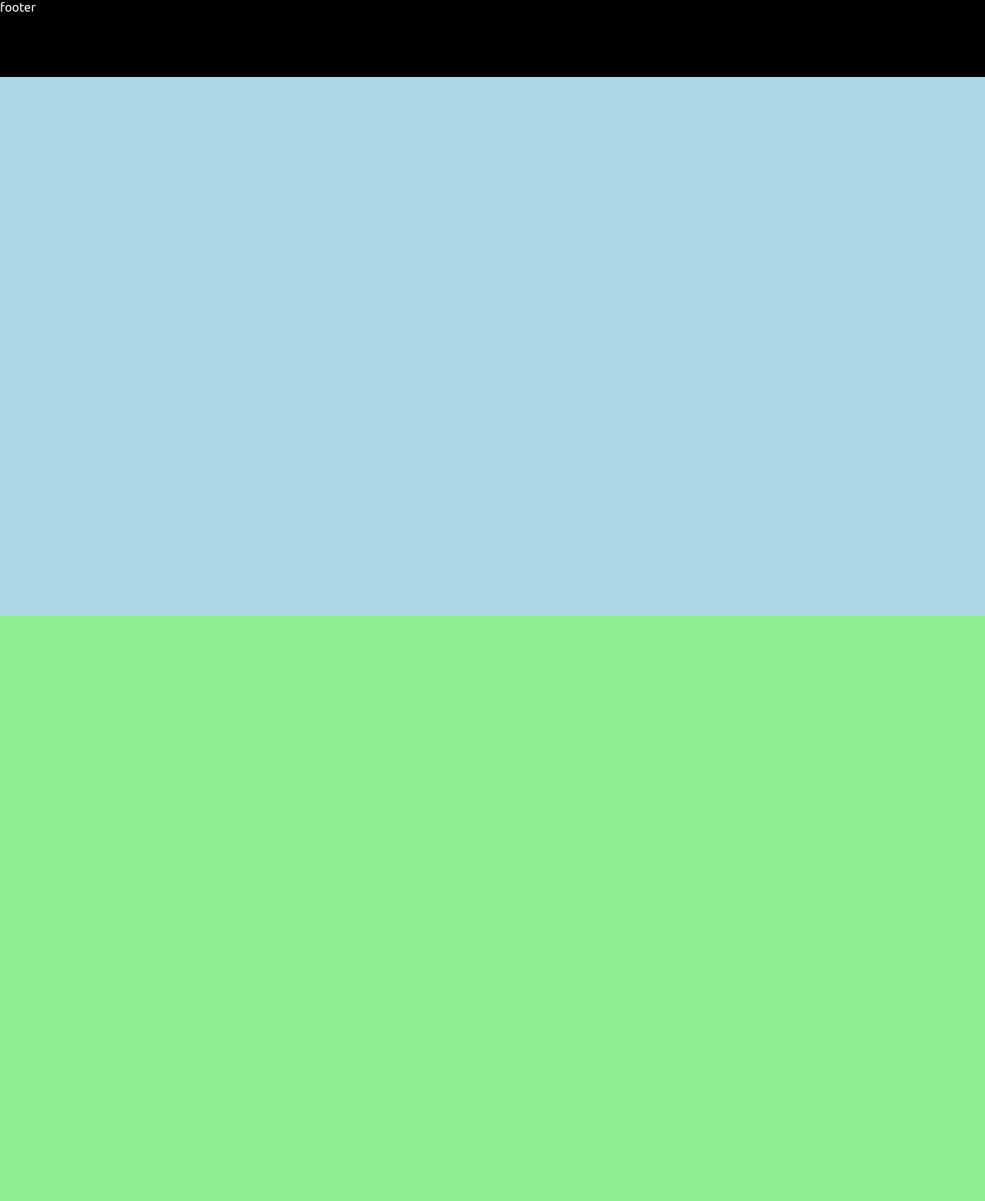
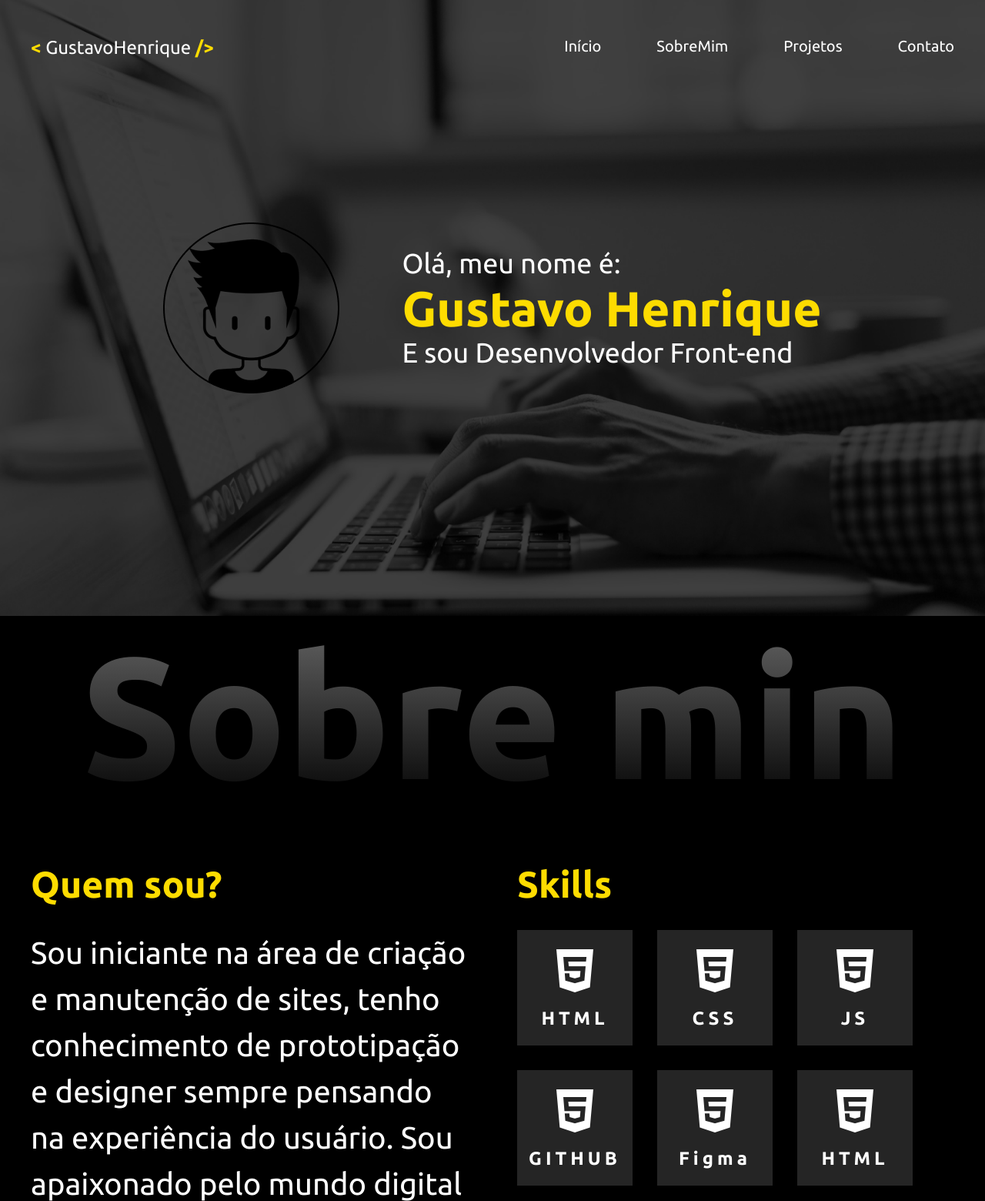
Before and after one commit to GustavoHenriqueProjects/PortfolioCss, a plain HTML site: page index.html in a window 1280 px wide. Shown: the top 1560 px of the page at 77% size. Drawn offline with Linux system fonts and the light colour scheme.

Commit message:
Atualizando perfil

```diff
--- /dev/null
+++ b/css/home.css
@@ -0,0 +1,19 @@
+.home{
+    background-image: url(../css/img/Background3.png);
+    background-repeat: no-repeat;
+    background-size: cover;
+    display: flex;
+    justify-content: center;
+    align-items: center;
+    gap:81px;
+    width: 100%;
+}
+
+.home__text{
+    font-size:2.25rem;
+}
+
+.home__name{
+    font-size: 4rem;
+    color: var(--primary-color);
+}
--- /dev/null
+++ b/css/logo.css
@@ -0,0 +1,17 @@
+.logo{
+    font-size: 1.5rem;
+}
+
+.logo::before{
+    content: "<";
+    color: var(--primary-color);
+    font-size: 1.5rem;
+    font-weight: 700;
+}
+
+.logo::after{
+    content: "/>";
+    font-size: 1.5rem;
+    font-weight: 700;
+    color: var(--primary-color);
+}
--- /dev/null
+++ b/css/menu.css
@@ -0,0 +1,14 @@
+.menu{
+    display: flex;
+    gap: 72px;
+    font-size: 1.25rem;
+}
+
+.menu li{
+    border-bottom: 4px solid transparent;
+    transition: border-color .5s;
+}
+
+.menu li:hover{
+    border-color: var(--primary-color);
+}
--- /dev/null
+++ b/css/sobre-min.css
@@ -0,0 +1,79 @@
+.sobre-min{
+    max-width: 1200px;
+    width: 100%;
+    display: grid;
+    grid-template-areas:
+    "title title"
+    "description skills";
+    grid-template-rows: auto 1fr;
+    grid-template-columns: 1fr 1fr ;
+    gap: 64px;
+}
+.section-title{
+    grid-area: title;
+    text-align: center;
+    font-size: clamp(2rem, 18vw, 14rem);
+    font-weight: 700;
+    background: linear-gradient(#666,#000);
+    background-clip: text;
+    -webkit-background-clip: text;
+    color: transparent;
+
+
+}
+
+.description{
+    grid-area: description;
+    display: flex;
+    flex-direction: column;
+    gap: 32px;
+}
+
+.description__title{
+    font-size: 3rem;
+    color: var(--primary-color);
+}
+
+.description__text{
+    font-size: 2.5rem;
+    line-height: 150%;
+}
+
+.skills{
+    display: flex;
+    flex-direction: column;
+    gap: 32px;
+    grid-area: skills;
+
+}
+.skills__title{
+    display: flex;
+    font-size: 3rem;
+    color: var(--primary-color);
+}
+.skills__icons{
+
+    display: flex;
+    flex-wrap: wrap;
+    gap: 32px;
+}
+
+.skills__icon{
+    width: 150px;
+    height: 150px;
+    background-color: var(--primery-color);
+    display: flex;
+    flex-direction: column;
+    gap: 16px;
+    align-items: center;
+    justify-content: center;
+}
+.skills__icon i{
+    font-size: 4rem;
+}
+
+.skills__icon span{
+    font-size: 1.5rem;
+    font-weight: 700;
+    letter-spacing: 5px;
+}
--- a/css/style.css
+++ b/css/style.css
@@ -9,41 +9,50 @@ body{
     color: #fff;
     background-color: black;
 }
+html{
+    scroll-behavior: smooth;
+}
+header{
 
-header{
+    place-self: start center;
     grid-area: content;
-    height: 100px;
-    background-color:#0008;
+    max-width: 1200px;
+    width: 100%;
+    margin-top: 48px;
+    z-index: 1;
+    display: flex;
+    justify-content: space-between;
+    align-items: center;
 }
 
 main{
     grid-area: content;
+    display: flex;
+    flex-direction: column;
+    align-items: center;
 
 }
 
 section{
     height: 100vh;
-    background-color: tomato;
+    background-color: black;
 }
 
-.home{
-    background-color: lightblue;
-}
-
-.sobre-min{
-    background-color: lightgreen;
-}
 
 .projetos{
     background-color: lightsalmon;
+    width: 100%;
 }
 
 .contato{
     background-color: limegreen;
+    width: 100%;
 }
 
 footer{
+    place-self: end center;
     grid-area: content;
     height: 100px;
+    width: 100%;
     background-color: black;
 }
--- a/index.html
+++ b/index.html
@@ -8,16 +8,85 @@
     <link rel="preconnect" href="https://fonts.gstatic.com" crossorigin>
     <link href="https://fonts.googleapis.com/css2?family=Righteous&family=Ubuntu:wght@300;400;700&display=swap" rel="stylesheet">
     <link rel="stylesheet"  href="./css/style.css">
-    <link rel="stylesheet"  href="">
+    <link rel="stylesheet"  href="./css/logo.css">
+    <link rel="stylesheet"  href="./css/menu.css">
+    <link rel="stylesheet"  href="./css/home.css">
+    <link rel="stylesheet"  href="./css/sobre-min.css">
+    <script src="https://kit.fontawesome.com/52cd6710a1.js" crossorigin="anonymous"></script>
     <title>Portfolio - Gustavo Henrique</title>
 </head>
 <body>
-    <header></header>
+    <header>
+       <div class="logo">
+           GustavoHenrique
+       </div>
+       <nav>
+           <ul class="menu">
+               <li>
+                   <a href="#home">Início</a>
+               </li>
+               <li>
+                   <a href="#sobre-min">SobreMim</a>
+               </li>
+               <li>
+                   <a href="#projetos">Projetos</a>
+               </li>
+               <li>
+                  <a href="#contato">Contato</a>
+               </li>
+
+           </ul>
+       </nav>
+    </header>
     <main>
-        <section class="home"></section>
-        <section class="sobre-min"></section>
-        <section class="projetos"></section>
-        <section class="contato"></section>
+        <section class="home" id="home">
+            <img src="./css/img/Ellipse.png" alt="foto" class="home__photo">
+            <div>
+                <span class="home__text">Olá, meu nome é:</span>
+
+            <h1 class="home__name">Gustavo Henrique</h1>
+            <span class="home__text">E sou Desenvolvedor Front-end</span>
+        </div>
+        </section>
+        <section id="sobre-min" class="sobre-min">
+            <h2 class="section-title">Sobre min</h2>
+            <div class="description">
+                <h3 class="description__title">Quem sou?</h3>
+                <p class="description__text">
+                    Sou iniciante na área de criação e manutenção de sites, tenho conhecimento de prototipação e designer sempre pensando na experiência do usuário.                 Sou apaixonado pelo mundo digital e principalmente desenvolvimento,
+                    sempre procurando inspiração nos meus colegas de trabalho e no mundo que me rodeia.
+                </p>
+            </div>
+            <div class="skills">
+                <h3 class="skills__title">Skills</h3>
+                <div class="skills__icons">
+                    <div class="skills__icon">
+                        <i class="fab fa-html5"></i>
+                        <span>HTML</span>
+                    </div>
+                    <div class="skills__icon">
+                        <i class="fab fa-html5"></i>
+                        <span>CSS</span>
+                    </div>
+                    <div class="skills__icon">
+                        <i class="fab fa-html5"></i>
+                        <span>JS</span>
+                    </div>
+                    <div class="skills__icon">
+                        <i class="fab fa-html5"></i>
+                        <span>GITHUB</span>
+                    </div>
+                    <div class="skills__icon">
+                        <i class="fab fa-html5"></i>
+                        <span>Figma</span>
+                    </div>
+                    <div class="skills__icon">
+                        <i class="fab fa-html5"></i>
+                        <span>HTML</span>
+                    </div>
+        </section>
+        <section id="projetos" class="projetos"></section>
+        <section id="contato" class="contato"></section>
     </main>
     <footer>footer</footer>
 
```
Also changed, not shown: css/img/Background.png (added), css/img/Background2.png (added), css/img/Background3.png (added), css/img/Ellipse.png (added).
